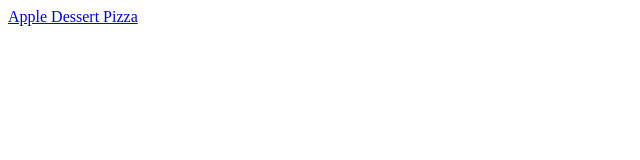
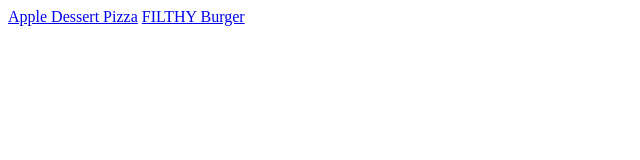
Before and after one commit to AusHar/odin-recipes, a plain HTML site: page index.html in a window 1280 px wide. Shown: the whole page, without its empty margins (0-640 px from the left). Drawn offline with Linux system fonts and the light colour scheme.

Commit message:
add FILTHY Burger button

```diff
--- a/index.html
+++ b/index.html
@@ -8,6 +8,7 @@
 </head>
 <nav>
     <a href="recipes/pizza.html">Apple Dessert Pizza</a>
+    <a href="recipes/burger.html">FILTHY Burger</a>
 </nav>
 <body>
 
```
